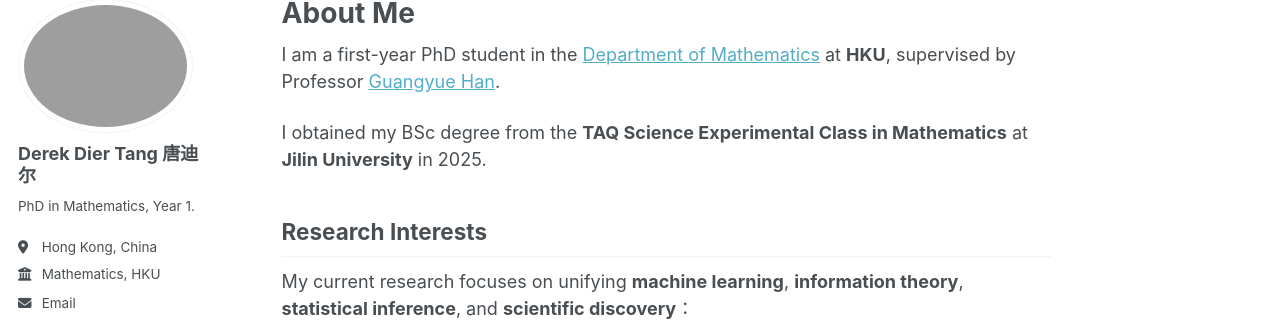
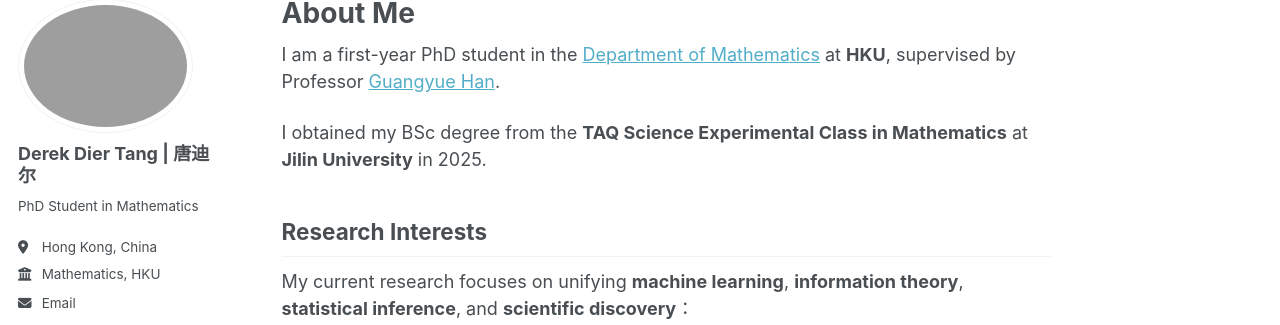
Before and after one commit to TangDier03/tangdier03.github.io, a Jekyll site: the page built from _pages/about.md, in a window 1280 px wide. Shown: the part 102-427 px from the top of the page. Built offline with Jekyll 4.4.1, drawn with Linux system fonts in a browser that asks for light colours; some web fonts are replaced; a script bundle is joined from its source files by our own code; library files that are not in the unit come from our copies.

Commit message:
Update _config.yml

```diff
--- a/_config.yml
+++ b/_config.yml
@@ -24,9 +24,9 @@ repository               : "tangdier03/tangdier03.github.io"
 author:
   # Biographic information
   avatar           : "https://tangdier03.github.io/images/white.jpg"
-  name             : "Derek Dier Tang 唐迪尔"
+  name             : "Derek Dier Tang | 唐迪尔"
   pronouns         : # example: "she/her"
-  bio              : "PhD in Mathematics, Year 1."
+  bio              : "PhD Student in Mathematics"
   location         : "Hong Kong, China"
   employer         : "Mathematics, HKU"
   uri              : # URL
```
